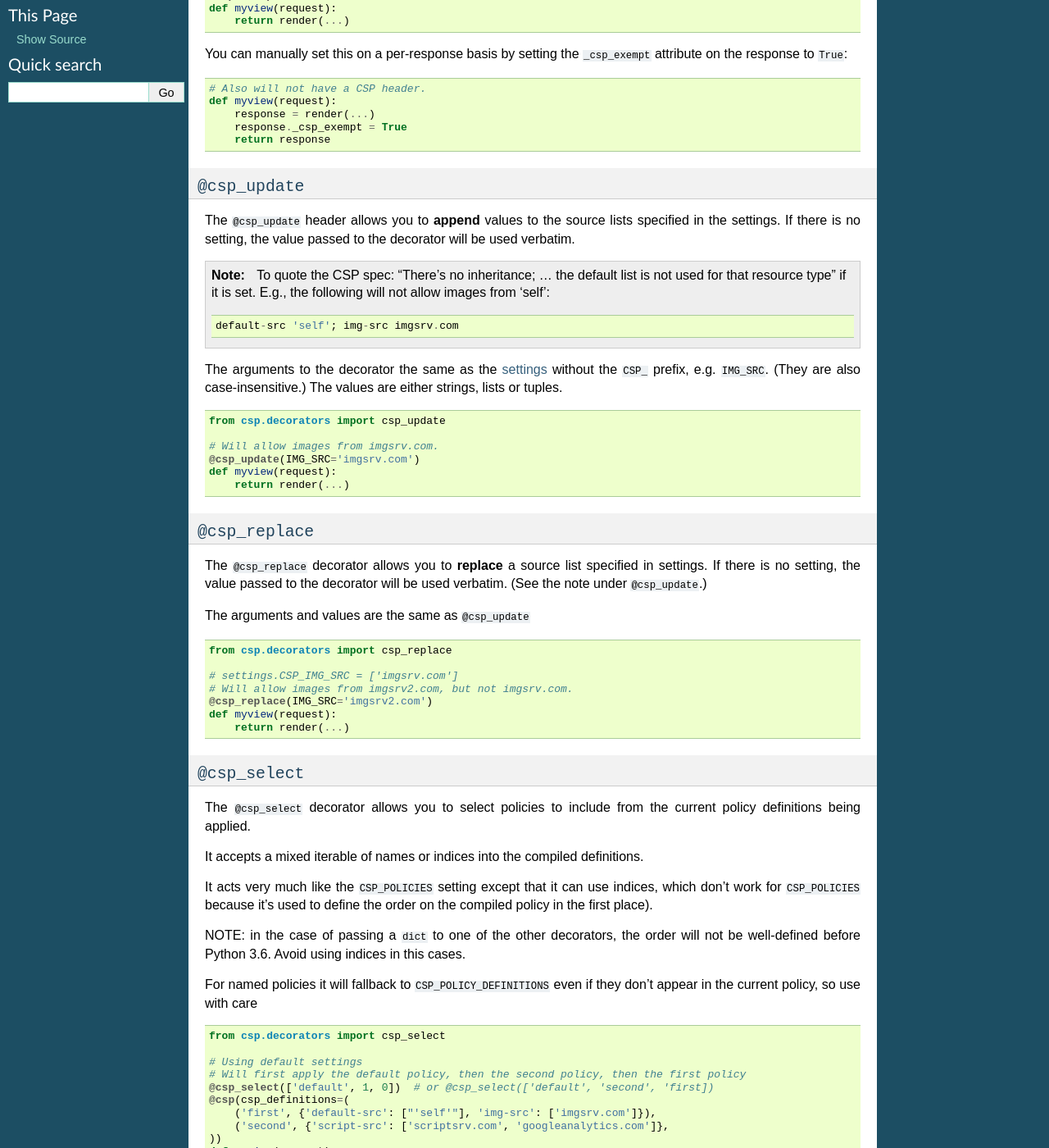
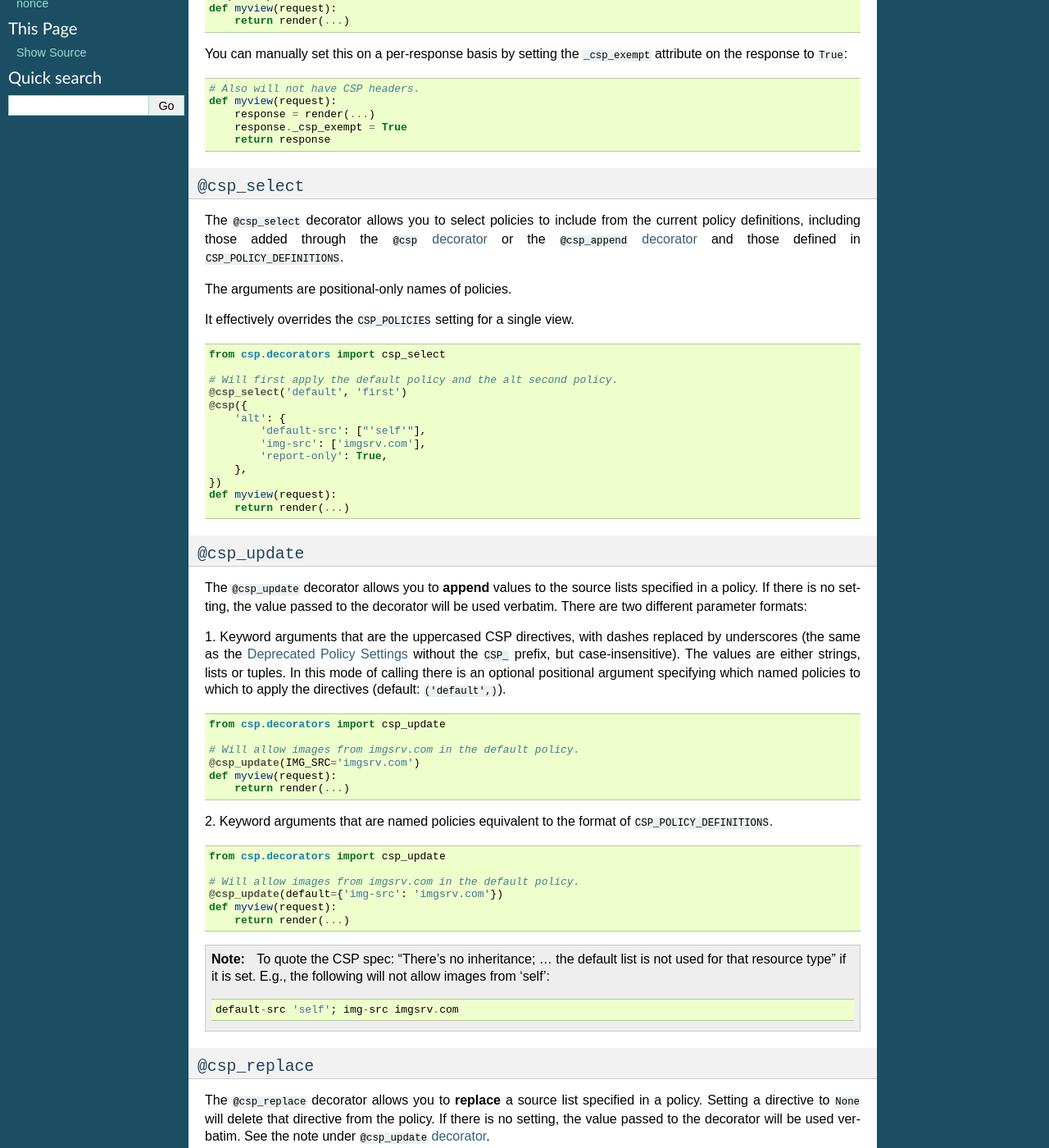
Before and after one commit to mozilla/django-csp, a Sphinx documentation site: the page built from docs/decorators.rst, in a window 1280 px wide and 1400 px high, scrolled down 312 px. Shown: the whole window at 82% size. Built offline with Sphinx 7.4.7, drawn with Linux system fonts in a browser that asks for light colours; some of the changed text lies outside the part shown.

Commit message:
fixup! GH-36 Update docs for multi-policy support

```diff
--- a/docs/decorators.rst
+++ b/docs/decorators.rst
@@ -9,17 +9,19 @@
 includes four decorators to help.
 
 
+.. _csp-exempt-decorator:
+
 ``@csp_exempt``
 ===============
 
-Using the ``@csp_exempt`` decorator disables the CSP header on a given
+Using the ``@csp_exempt`` decorator disables the CSP headers on a given
 view.
 
 ::
 
     from csp.decorators import csp_exempt
 
-    # Will not have a CSP header.
+    # Will not have CSP headers.
     @csp_exempt
     def myview(request):
         return render(...)
@@ -27,19 +29,79 @@
 You can manually set this on a per-response basis by setting the
 ``_csp_exempt`` attribute on the response to ``True``::
 
-    # Also will not have a CSP header.
+    # Also will not have CSP headers.
     def myview(request):
         response = render(...)
         response._csp_exempt = True
         return response
 
 
+.. _csp-select-decorator:
+
+``@csp_select``
+===============
+
+The ``@csp_select`` decorator allows you to select policies to include
+from the current policy definitions, including those added
+through the ``@csp`` :ref:`decorator <csp-decorator>` or the
+``@csp_append`` :ref:`decorator <csp-append-decorator>` and those
+defined in ``CSP_POLICY_DEFINITIONS``.
+
+The arguments are positional-only names of policies.
+
+It effectively overrides the ``CSP_POLICIES`` setting for a single view.
+::
+
+    from csp.decorators import csp_select
+
+    # Will first apply the default policy and the alt second policy.
+    @csp_select('default', 'first')
+    @csp({
+        'alt': {
+            'default-src': ["'self'"],
+            'img-src': ['imgsrv.com'],
+            'report-only': True,
+        },
+    })
+    def myview(request):
+        return render(...)
+
+
+.. _csp-update-decorator:
+
 ``@csp_update``
 ===============
 
-The ``@csp_update`` header allows you to **append** values to the source
-lists specified in the settings. If there is no setting, the value
-passed to the decorator will be used verbatim.
+The ``@csp_update`` decorator allows you to **append** values to the source
+lists specified in a policy. If there is no setting, the value
+passed to the decorator will be used verbatim. There are two different
+parameter formats:
+
+1. Keyword arguments that are the uppercased CSP directives, with dashes
+replaced by underscores (the same as the :ref:`deprecated-policy-settings`
+without the ``CSP_`` prefix, but case-insensitive). The values are either
+strings, lists or tuples. In this mode of calling there is an optional
+positional argument specifying which named policies to which to apply the
+directives (default: ``('default',)``).
+::
+
+    from csp.decorators import csp_update
+
+    # Will allow images from imgsrv.com in the default policy.
+    @csp_update(IMG_SRC='imgsrv.com')
+    def myview(request):
+        return render(...)
+
+2. Keyword arguments that are named policies equivalent to the format of
+``CSP_POLICY_DEFINITIONS``.
+::
+
+    from csp.decorators import csp_update
+
+    # Will allow images from imgsrv.com in the default policy.
+    @csp_update(default={'img-src': 'imgsrv.com'})
+    def myview(request):
+        return render(...)
 
 .. note::
    To quote the CSP spec: "There's no inheritance; ... the default list
@@ -48,84 +110,105 @@
 
     default-src 'self'; img-src imgsrv.com
 
-The arguments to the decorator the same as the :ref:`settings
-<configuration-chapter>` without the ``CSP_`` prefix, e.g. ``IMG_SRC``.
-(They are also case-insensitive.) The values are either strings, lists
-or tuples.
 
-::
-
-    from csp.decorators import csp_update
-
-    # Will allow images from imgsrv.com.
-    @csp_update(IMG_SRC='imgsrv.com')
-    def myview(request):
-        return render(...)
+.. _csp-replace-decorator:
 
 
 ``@csp_replace``
 ================
 
 The ``@csp_replace`` decorator allows you to **replace** a source list
-specified in settings. If there is no setting, the value passed to the
-decorator will be used verbatim. (See the note under ``@csp_update``.)
+specified in a policy. Setting a directive to ``None`` will delete that
+directive from the policy. If there is no setting, the value passed to the
+decorator will be used verbatim. See the note under
+``@csp_update`` :ref:`decorator <csp-update-decorator>`.
 
 The arguments and values are the same as ``@csp_update``
 ::
 
     from csp.decorators import csp_replace
 
-    # settings.CSP_IMG_SRC = ['imgsrv.com']
+    # settings.CSP_POLICY_DEFINITIONS = {'default': {'img-src': 'imgsrv.com'}}
     # Will allow images from imgsrv2.com, but not imgsrv.com.
     @csp_replace(IMG_SRC='imgsrv2.com')
     def myview(request):
         return render(...)
 
+    # OR
 
-``@csp_select``
-===============
-
-The ``@csp_select`` decorator allows you to select policies to include
-from the current policy definitions being applied.
-
-It accepts a mixed iterable of names or indices into the compiled definitions.
-
-It acts very much like the ``CSP_POLICIES`` setting except that it can use
-indices, which don't work for ``CSP_POLICIES`` because it's used to define
-the order on the compiled policy in the first place).
-
-NOTE: in the case of passing a ``dict`` to one of the other decorators,
-the order will not be well-defined before Python 3.6.
-Avoid using indices in this cases.
-
-For named policies it will fallback to ``CSP_POLICY_DEFINITIONS`` even if they
-don't appear in the current policy, so use with care
-::
-
-    from csp.decorators import csp_select
-
-    # Using default settings
-    # Will first apply the default policy, then the second policy, then the first policy
-    @csp_select(['default', 1, 0])  # or @csp_select(['default', 'second', 'first])
-    @csp(csp_definitions=(
-        ('first', {'default-src': ["'self'"], 'img-src': ['imgsrv.com']}),
-        ('second', {'script-src': ['scriptsrv.com', 'googleanalytics.com']},
-    ))
+    @csp_replace(default={'img-src': 'imgsrv2.com'})
     def myview(request):
         return render(...)
 
 
+.. _csp-decorator:
+
 ``@csp``
 ========
 
-If you need to set the entire policy on a view, ignoring all the
-settings, you can use the ``@csp`` decorator. The arguments and values
-are as above
+If you need to replace the entire policy list on a view, ignoring all the
+settings, you can use the ``@csp`` decorator.
+
+The ``@csp_select`` :ref:`decorator <csp-select-decorator>` can be used to
+combine these with the policies configured in ``CSP_POLICY_DEFINITIONS``
+(but see also the ``@csp_append`` :ref:`decorator <csp-append-decorator>` below).
+
+The arguments and values are the same as the ``@csp_update``
+:ref:`decorator <csp-update-decorator>` except that it accepts optional position
+arguments that are unnamed policies.
 ::
 
     from csp.decorators import csp
 
-    @csp(DEFAULT_SRC=["'self'"], IMG_SRC=['imgsrv.com'],
-         SCRIPT_SRC=['scriptsrv.com', 'googleanalytics.com'])
+    @csp(
+        DEFAULT_SRC=["'self'"],
+        IMG_SRC=['imgsrv.com'],
+        SCRIPT_SRC=['scriptsrv.com', 'googleanalytics.com'],
+    )
     def myview(request):
         return render(...)
+
+    # OR
+
+    @csp(new={
+        default-src=["'self'"],
+        img-src=['imgsrv.com'],
+        script-src=['scriptsrv.com', 'googleanalytics.com'],
+    })
+    def myview(request):
+        return render(...)
+
+    # OR
+
+    @csp({
+        default-src=["'self'"],
+        img-src=['imgsrv.com'],
+        script-src=['scriptsrv.com', 'googleanalytics.com'],
+    })
+    def myview(request):
+        return render(...)
+
+
+.. _csp-append-decorator:
+
+``@csp_append``
+===============
+
+The ``@csp_append`` decorator allows you to add a new policy to
+the policies configured in settings to a view.
+
+The arguments and values are the same as the ``@csp``
+:ref:`decorator <csp-decorator>`.
+::
+
+    from csp.decorators import csp_append
+
+    # Add this stricter policy as report_only for myview.
+    @csp_append({
+        default-src=["'self'"],
+        img-src=['imgsrv.com'],
+        script-src=['scriptsrv.com', 'googleanalytics.com'],
+        report_only=True,
+    })
+    def myview(request):
+        return render(...)
```
Also changed, not shown: docs/configuration.rst (+20 -5 lines).
